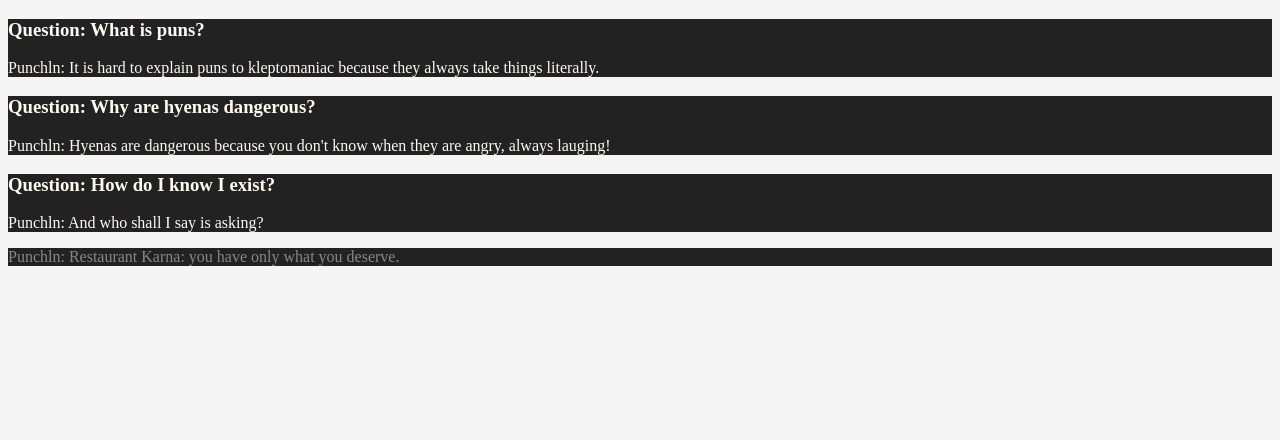
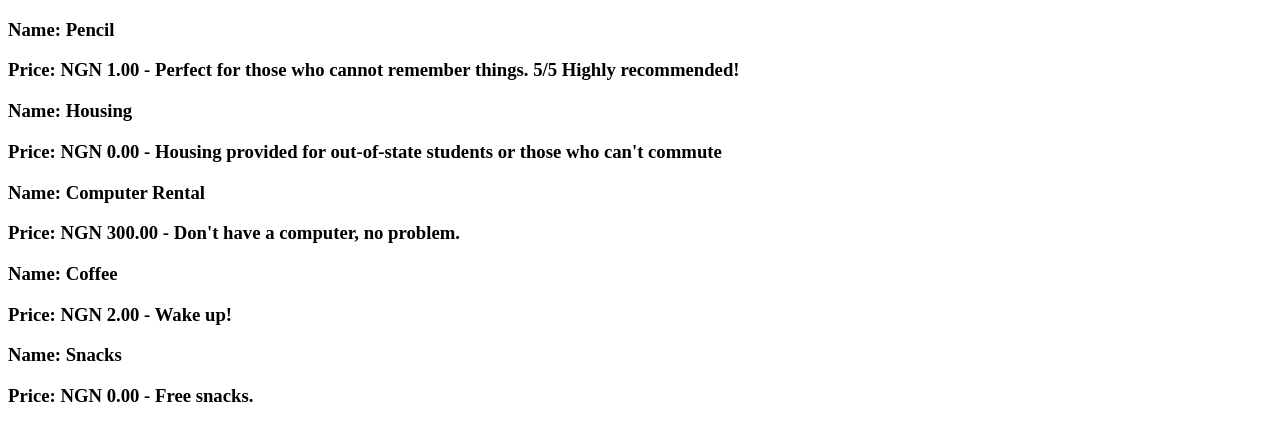
Before and after one commit to Tunji545/freecodecamp-create-react-app-windows, a React (Create React App) app: page / in a window 1280 px wide. Shown: the top 440 px of the page. Built offline with nearby package versions, Linux system fonts and the light colour scheme.

Commit message:
Mapping Component 2

```diff
--- a/src/App.js
+++ b/src/App.js
@@ -1,13 +1,12 @@
 import React from "react";
-import Jokes from "./components/Jokes";
-import jokesData from "./components/jokesData";
-import "./index.css";
+import Products from "./components/Products";
+import vschoolProduct from "./components/vschoolProduct";
 
 function App() {
-  const JokeComponent = jokesData.map(joke => <Jokes key={joke.id} Question={joke.Question} Punchln={joke.Punchln}/>)
+  const ProductComponent = vschoolProduct.map(product =>  <Products key={product.id} item={product} />)
   return (
     <div>
-      {JokeComponent}
+      {ProductComponent}
     </div>
   )
 }
--- a/src/components/Jokes.js
+++ /dev/null
@@ -1,13 +0,0 @@
-import React from "react";
-
-function Jokes(props) {
-
-  return (
-    <div className="jokes">
-      <h3 style={{display: props.Question ? "block" : "none"}}>Question: {props.Question}</h3>
-      <p style={{color: props.Question ? "floralwhite" : "#888"}}>Punchln: {props.Punchln}</p>
-    </div>
-  )
-}
-
-export default Jokes;
--- /dev/null
+++ b/src/components/Products.js
@@ -0,0 +1,13 @@
+import React from "react";
+
+function Products(props) {
+
+  return(
+    <div>
+      <h3>Name: {props.item.name}</h3>
+      <h3>Price: {props.item.price.toLocaleString("en-US", {style: "currency", currency: "NGN"})} - {props.item.description}</h3>
+    </div>
+  )
+}
+
+export default Products;
--- a/src/components/jokesData.js
+++ /dev/null
@@ -1,23 +0,0 @@
-const jokesData = [
-  {
-    id: 1,
-    Question: "What is puns?",
-    Punchln: "It is hard to explain puns  to kleptomaniac because they always take things literally."
-  },
-  {
-    id: 2,
-    Question: "Why are hyenas dangerous?",
-    Punchln: "Hyenas are dangerous because you don't know when they are angry, always lauging!"
-  },
-  {
-    id: 3,
-    Question: "How do I know I exist?",
-    Punchln: "And who shall I say is asking?"
-  },
-  {
-    id: 4,
-    Punchln: "Restaurant Karna: you have only what you deserve."
-  }
-]
-
-export default jokesData;
--- /dev/null
+++ b/src/components/vschoolProduct.js
@@ -0,0 +1,34 @@
+const vschoolProduct = [
+  {
+    id: "1",
+    name: "Pencil",
+    price: 1,
+    description: "Perfect for those who cannot remember things. 5/5 Highly recommended!"
+  },
+  {
+    id: "2",
+    name: "Housing",
+    price: 0,
+    description: "Housing provided for out-of-state students or those who can't commute"
+  },
+  {
+    id: "3",
+    name: "Computer Rental",
+    price: 300,
+    description: "Don't have a computer, no problem."
+  },
+  {
+    id: "4",
+    name: "Coffee",
+    price: 2,
+    description: "Wake up!"
+  },
+  {
+    id: "5",
+    name: "Snacks",
+    price: 0,
+    description: "Free snacks."
+  }
+]
+
+export default vschoolProduct;
```
Also changed, not shown: src/ContactCard.js (deleted, +0 -15 lines), src/components/TodoItem.js (deleted, +0 -13 lines).
